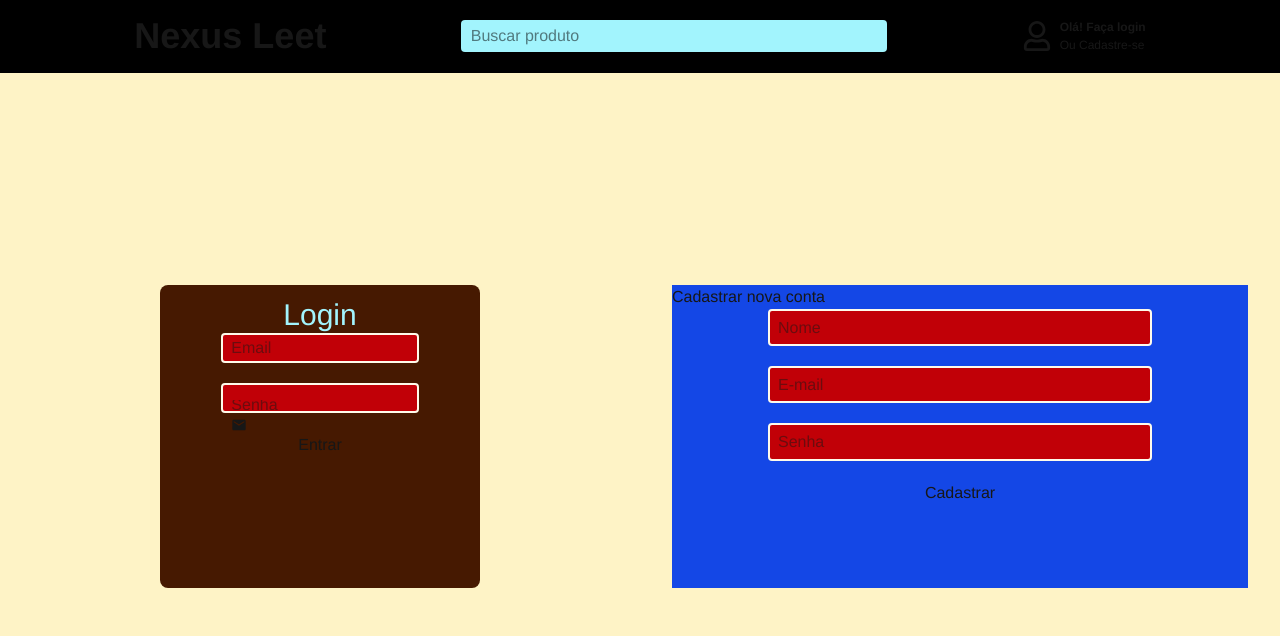
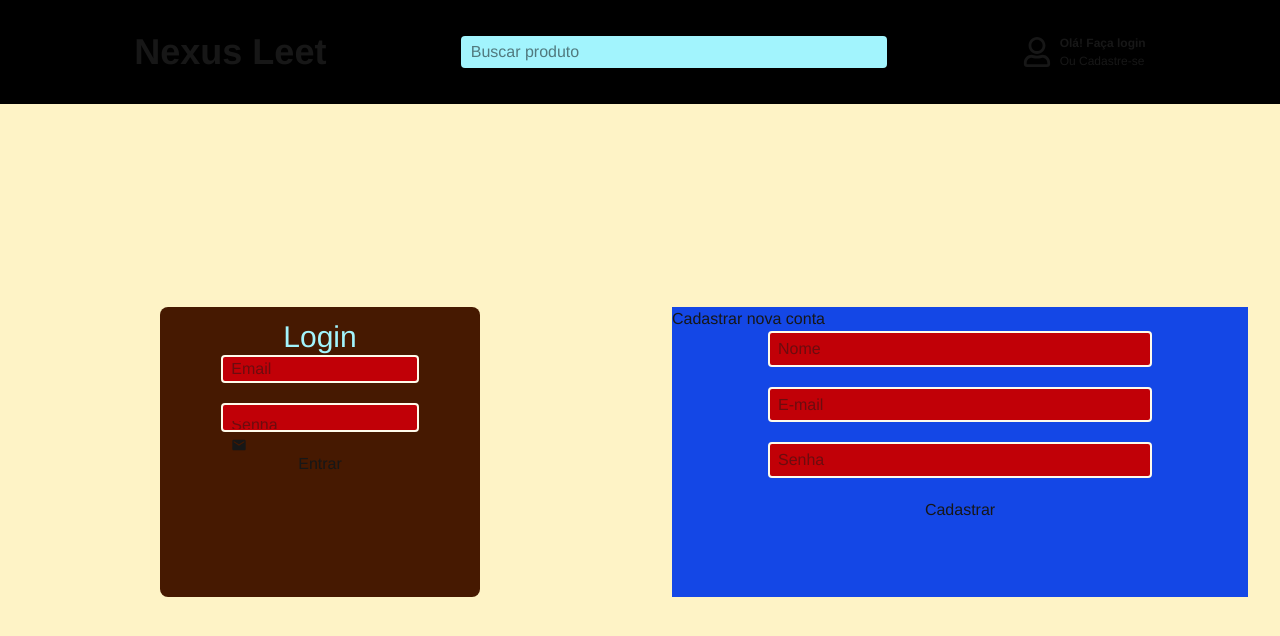
Before and after one commit to gustavocarvalho-ra/NextJs-NexusLeet, a Next.js app: page /my-account in a window 1280 px wide. Shown: the top 636 px of the page. Built offline with nearby package versions, Linux system fonts and the light colour scheme; no server answers.

Commit message:
style: ajust header height

```diff
--- a/src/app/components/Header/index.tsx
+++ b/src/app/components/Header/index.tsx
@@ -12,7 +12,7 @@ export default async function Header() {
 
   if (!session) {
     return (
-      <div className="w-full h-20 bg-black flex items-center justify-evenly">
+      <div className="w-full min-h-26 bg-black flex items-center justify-evenly">
         <Link href={"/"} className="text-amber-600 font-black text-4xl">
           Nexus Leet
         </Link>
@@ -31,7 +31,7 @@ export default async function Header() {
   }
 
   return (
-    <div className="w-full h-20 bg-black flex items-center justify-evenly">
+    <div className="w-full min-h-26 bg-black flex items-center justify-evenly">
       <Link href={"/"} className="text-amber-600 font-black text-4xl">
         Nexus Leet
       </Link>
```
